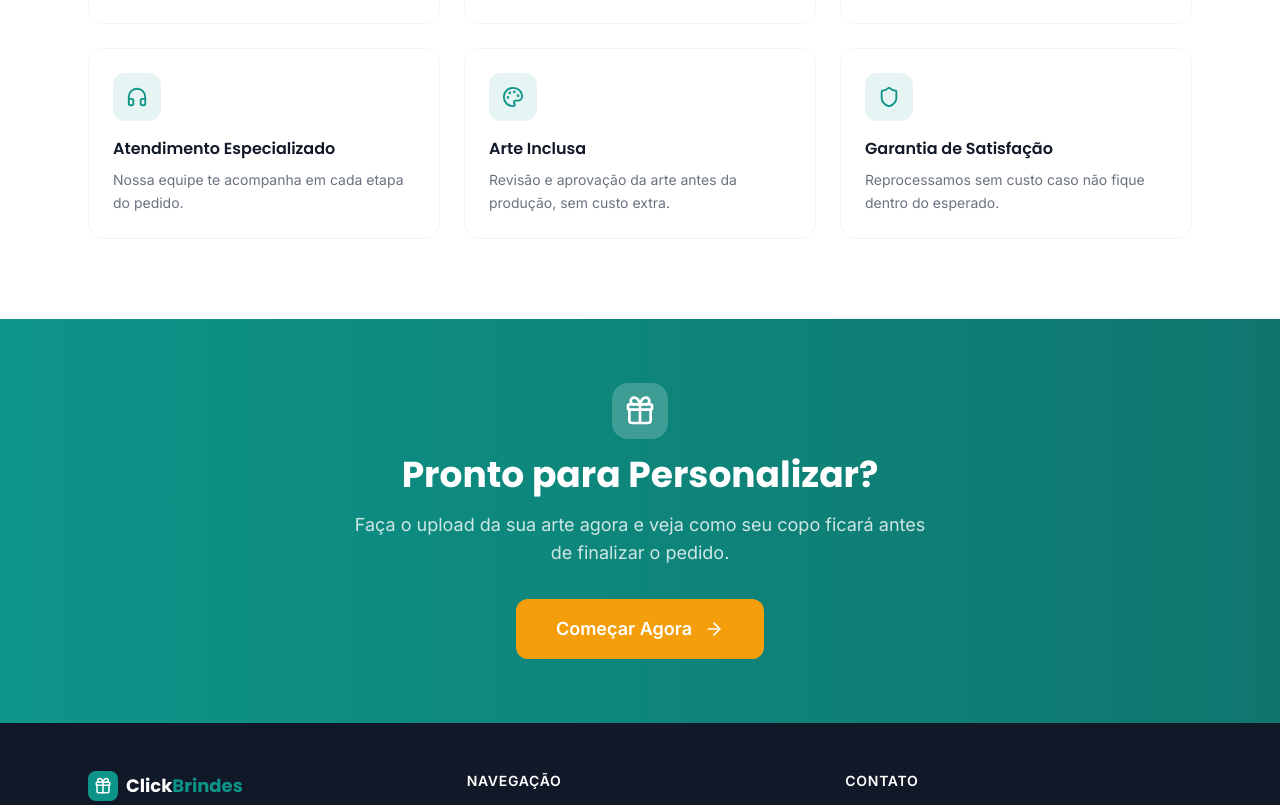
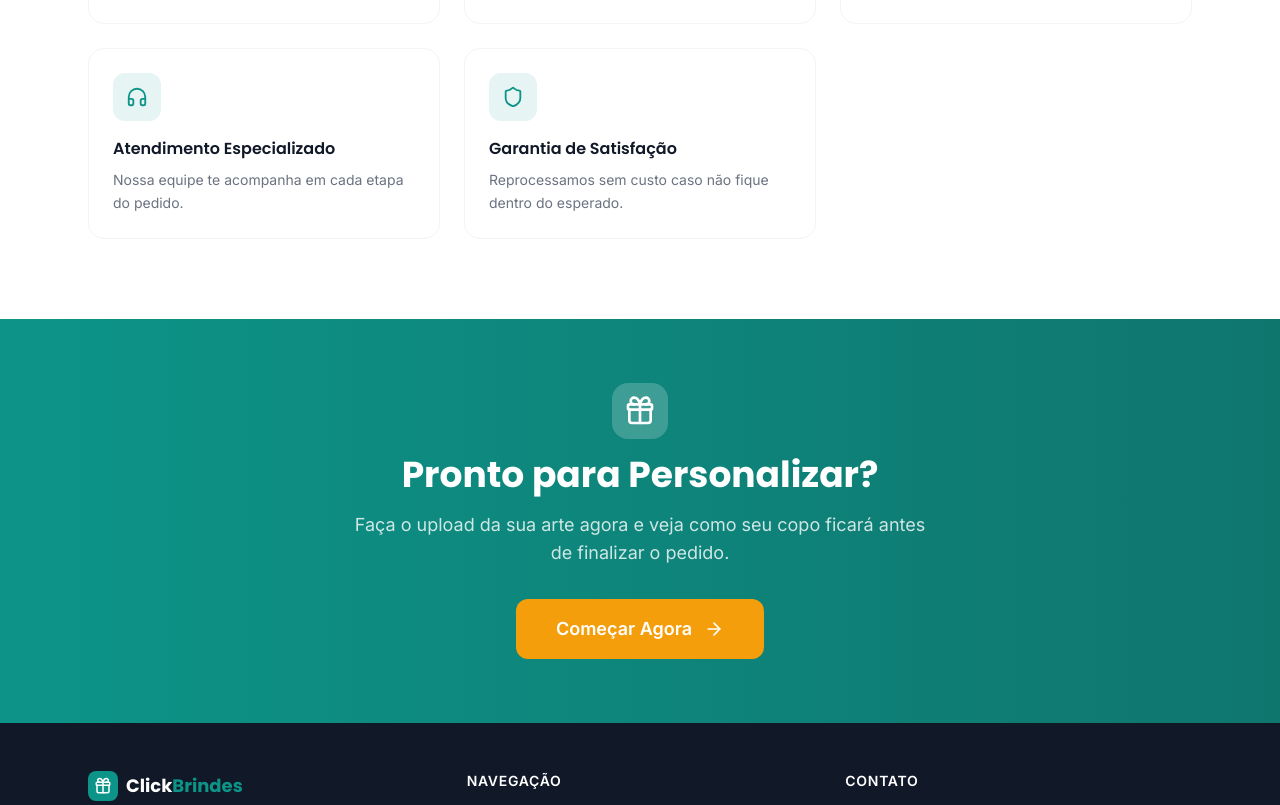
Before and after one commit to gugarbarski-blip/APP-OFICAIL-CLICK-, a React (Vite) app: page / in a window 1280 px wide. Shown: the part 2800-3605 px from the top of the page. Built offline with nearby package versions, Linux system fonts and the light colour scheme.

Commit message:
fix: remove bloco Arte Inclusa dos diferenciais
https://claude.ai/code/session_01ApQxHXURHScuD9Nmt1p3Qt

Co-authored-by: Claude <noreply@anthropic.com>

```diff
--- a/components/WhyChooseUs.tsx
+++ b/components/WhyChooseUs.tsx
@@ -1,5 +1,5 @@
 import React from 'react';
-import { Award, Zap, Users, Headphones, Palette, Shield } from 'lucide-react';
+import { Award, Zap, Users, Headphones, Shield } from 'lucide-react';
 
 const differentials = [
   {
@@ -21,11 +21,6 @@ const differentials = [
     icon: Headphones,
     title: 'Atendimento Especializado',
     description: 'Nossa equipe te acompanha em cada etapa do pedido.',
-  },
-  {
-    icon: Palette,
-    title: 'Arte Inclusa',
-    description: 'Revisão e aprovação da arte antes da produção, sem custo extra.',
   },
   {
     icon: Shield,
```
